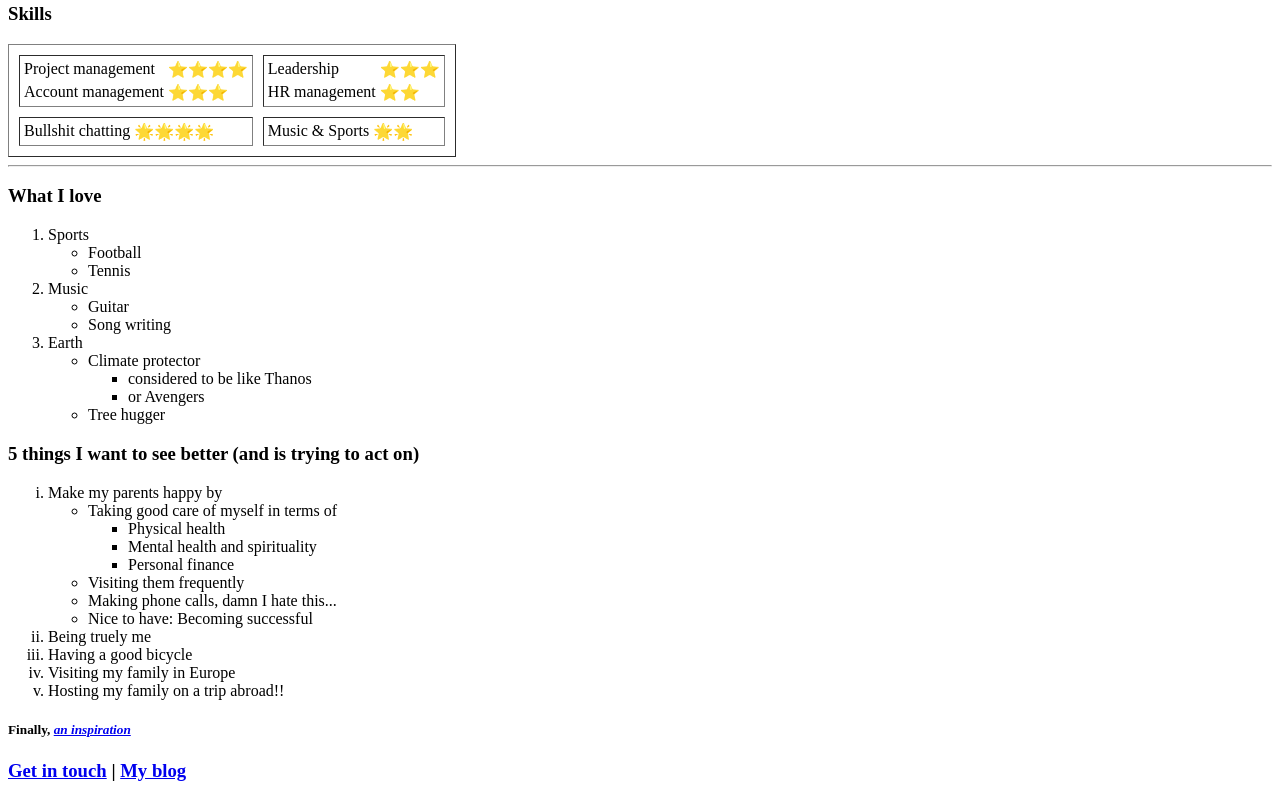
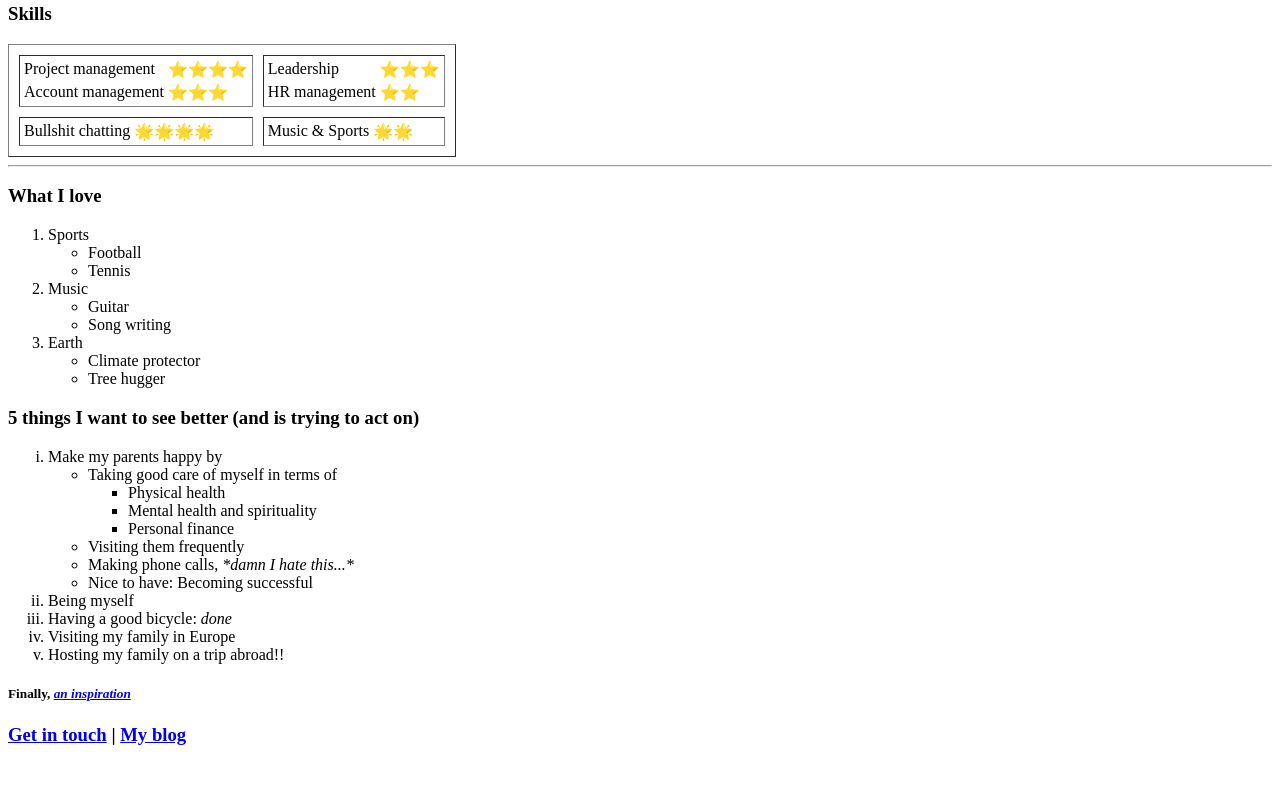
Before and after one commit to vespadini/first-page, a plain HTML site: page index.html in a window 1280 px wide. Shown: the part 475-1276 px from the top of the page. After the commit the page ends 1240 px from the top, so only its background shows below. Drawn offline with Linux system fonts and the light colour scheme.

Commit message:
Updated 2021-05-03

```diff
--- a/index.html
+++ b/index.html
@@ -112,10 +112,11 @@
     <li>Earth
       <ul>
         <li>Climate protector</li>
-        <ul>
+  <!--      <ul>
           <li>considered to be like Thanos</li>
           <li>or Avengers</li>
         </ul>
+  -->
         <li>Tree hugger</li>
       </ul>
     </li>
@@ -132,12 +133,12 @@
           </ul>
         </li>
         <li>Visiting them frequently</li>
-        <li>Making phone calls, damn I hate this...</li>
+        <li>Making phone calls, <em>*damn I hate this...*</em></li>
         <li>Nice to have: Becoming successful</li>
       </ul>
     </li>
-    <li>Being truely me</li>
-    <li>Having a good bicycle</li>
+    <li>Being myself</li>
+    <li>Having a good bicycle: <em>done</em></li>
     <li>Visiting my family in Europe</li>
     <li>Hosting my family on a trip abroad!!</li>
   </ol>
```
